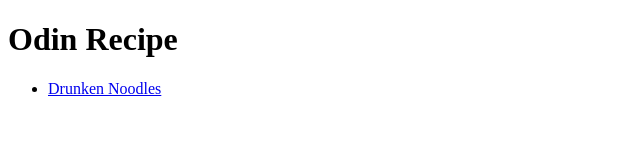
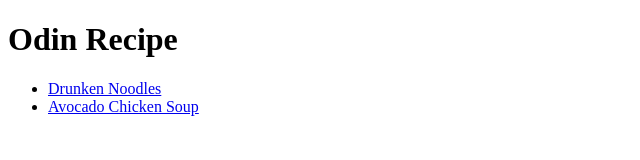
Before and after one commit to Ameen-Here/odin-recipes, a plain HTML site: page index.html in a window 1280 px wide. Shown: the whole page, without its empty margins (0-640 px from the left). Drawn offline with Linux system fonts and the light colour scheme.

Commit message:
Linked index.html with Soup.html

```diff
--- a/index.html
+++ b/index.html
@@ -10,6 +10,7 @@
     <h1>Odin Recipe</h1>
     <ul>
         <li><a href="./recipes/noodles.html">Drunken Noodles</a></li>
+        <li><a href="./recipes/soup.html">Avocado Chicken Soup</a></li>
     </ul>
 </body>
 </html>
```
